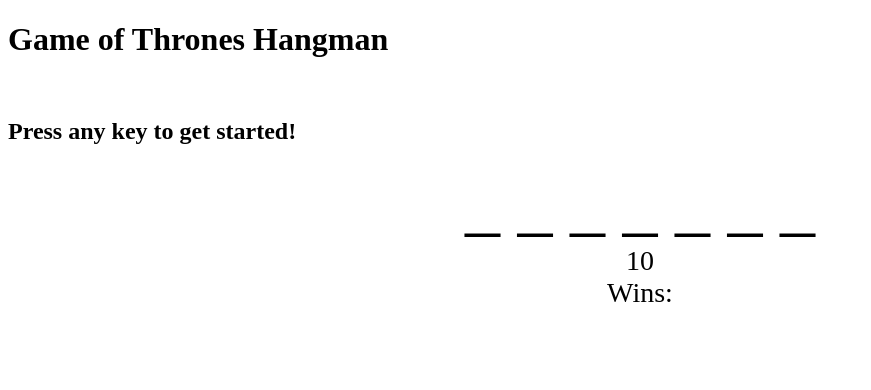
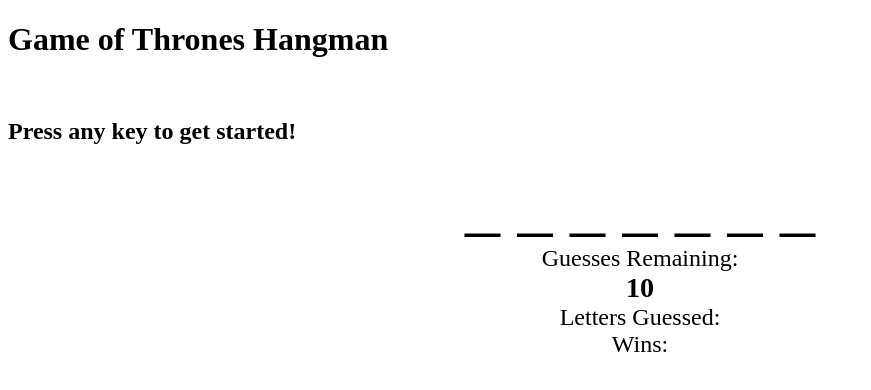
Before and after one commit to enimocks/Hangman-Game, a plain HTML site: page index.html in a window 1280 px wide. Shown: the whole page, without its empty margins (0-871 px from the left). Drawn offline with Linux system fonts and the light colour scheme.

Commit message:
more gameplay advancements

```diff
--- a/assets/css/style.css
+++ b/assets/css/style.css
@@ -1,3 +1,8 @@
+div {
+  font-size: 24px;
+  text-align: center;
+}
+
 #word {
   text-align: center;
   font-size: 70px;
@@ -5,10 +10,11 @@
 
 #guessCount {
   text-align: center;
+  font-weight: bold;
   font-size: 28px;
 }
 
-#wins {
-  text-align: center;
+#lettersGuessed {
   font-size: 28px;
+  font-weight: bold;
 }
--- a/assets/javascript/game.js
+++ b/assets/javascript/game.js
@@ -2,15 +2,15 @@
 
 // List of possible words to guess, in an array called wordBank
 var wordBank = [
-  'targaryen',
-  'stark',
-  'lannister',
-  'arryn',
-  'tully',
-  'greyjoy',
-  'baratheon',
-  'tyrell',
-  'martell'
+  'TARGARYEN',
+  'STARK',
+  'LANNISTER',
+  'ARRYN',
+  'TULLY',
+  'GREYJOY',
+  'BARATHEON',
+  'TYRELL',
+  'MARTELL'
 ];
 
 
@@ -82,7 +82,7 @@
 
 
 document.onkeyup = function(event) {
-  var letterGuessed = event.key.toLowerCase();
+  var letterGuessed = event.key.toUpperCase();
   updateGuesses(letterGuessed);
   checkWin();
 };
--- a/index.html
+++ b/index.html
@@ -12,8 +12,8 @@
   <br>
   <h2>Press any key to get started!</h2>
   <div id="word"></div>
-  <div id="guessCount">Guesses Remaining: </div>
-  <div id="lettersGuessed"></div>
+  <div>Guesses Remaining: </div> <div id="guessCount"></div>
+  <div>Letters Guessed: </div> <div id="lettersGuessed"></div>
   <div id="wins">Wins: </div>
 
   <script src="assets/javascript/game.js"></script>
```
